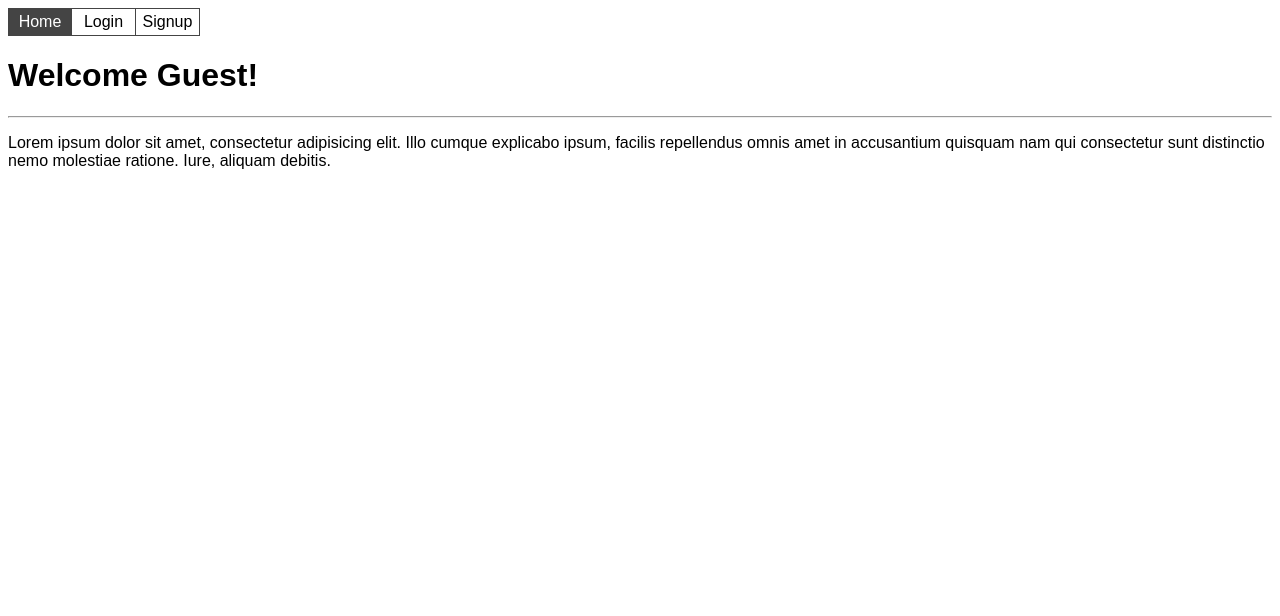
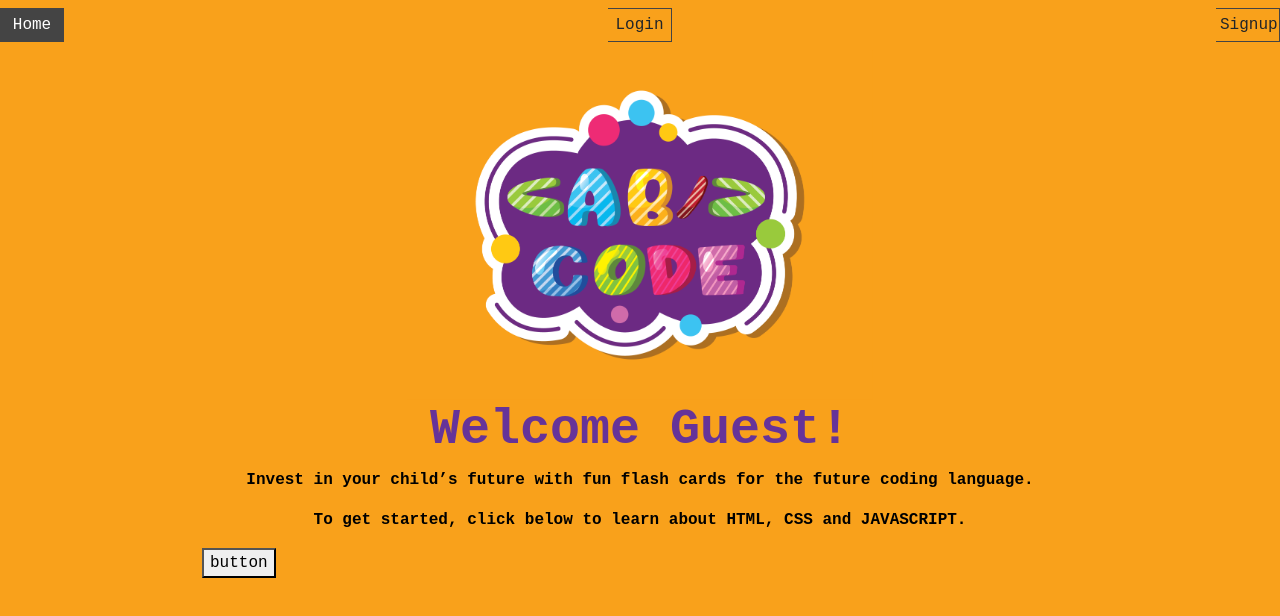
Before and after one commit to bridgettehmq/ABCode, a React (Create React App) app in the folder client/: page / in a window 1280 px wide. Shown: the top 616 px of the page. Built offline with nearby package versions, Linux system fonts and the light colour scheme.

Commit message:
adding a folder for images in the puplic and working on the home.js the src

```diff
--- a/client/src/index.js
+++ b/client/src/index.js
@@ -1,5 +1,6 @@
 import React from "react";
 import ReactDOM from "react-dom";
+import 'bootstrap/dist/css/bootstrap.min.css';
 import "./index.css";
 import App from "./App";
 // import reportWebVitals from "./reportWebVitals";
--- a/client/src/pages/Home.js
+++ b/client/src/pages/Home.js
@@ -1,18 +1,29 @@
 import { useAuth } from "../util/auth";
-
+import "./home.css";
+function clickMe(){
+  alert('you clicked me!');
+}
 export default function Home() {
   const { isLoggedIn, user } = useAuth();
   return (
-    <div>
+    <div className="container">
       {/* TODO: display logged in user's username */}
+      <img src="/images/abcode-logo.png" alt="ab-code-logo" />
       <h1>Welcome {isLoggedIn ? user.username : "Guest"}!</h1>
-      <hr />
       <p>
-        Lorem ipsum dolor sit amet, consectetur adipisicing elit. Illo cumque
-        explicabo ipsum, facilis repellendus omnis amet in accusantium quisquam
-        nam qui consectetur sunt distinctio nemo molestiae ratione. Iure,
-        aliquam debitis.
+        Invest in your child’s future with fun flash cards for the future coding
+        language.
       </p>
+      <p>
+        {" "}
+        To get started, click below to learn about HTML, CSS and JAVASCRIPT.
+      </p>
+      <div>
+      <button onClick={clickMe}>
+        button
+      </button>
     </div>
+    </div>
+
   );
 }
--- /dev/null
+++ b/client/src/pages/home.css
@@ -0,0 +1,26 @@
+body {
+background: #F9A11B;
+font-family:monospace;
+}
+.container {
+    position: relative;
+    max-width: 900px; /* Maximum width */
+    margin: 0 auto; /* Center it */
+  }
+img {
+    height: 350px;
+    display: block;
+  margin-left: auto;
+  margin-right: auto;
+}
+h1{
+    color:rebeccapurple;
+    text-align: center;
+    font-weight: bolder;
+    font-size: 50px;
+}
+p{
+    color: black;
+    text-align: center;
+    font-weight: bold;
+}
--- a/package.json
+++ b/package.json
@@ -23,5 +23,9 @@
     "eslint": "^7.12.1",
     "eslint-config-prettier": "^6.15.0",
     "prettier": "^2.1.2"
+  },
+  "dependencies": {
+    "bootstrap": "^5.1.3",
+    "react-bootstrap": "^2.0.3"
   }
 }
```
Also changed, not shown: client/public/images/abcode-logo.png (added), 1 other file (tests, documents, lock files or other folders).
